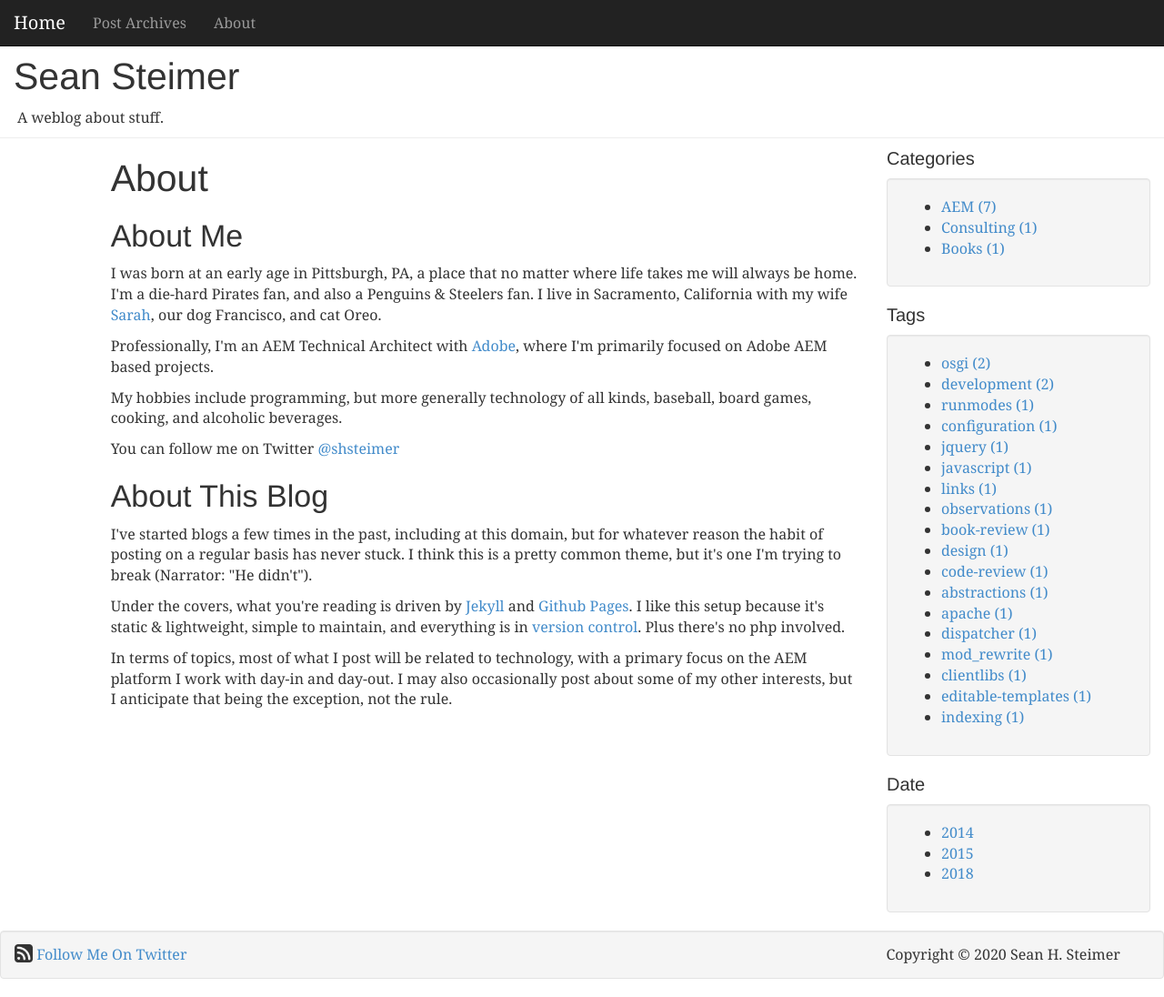
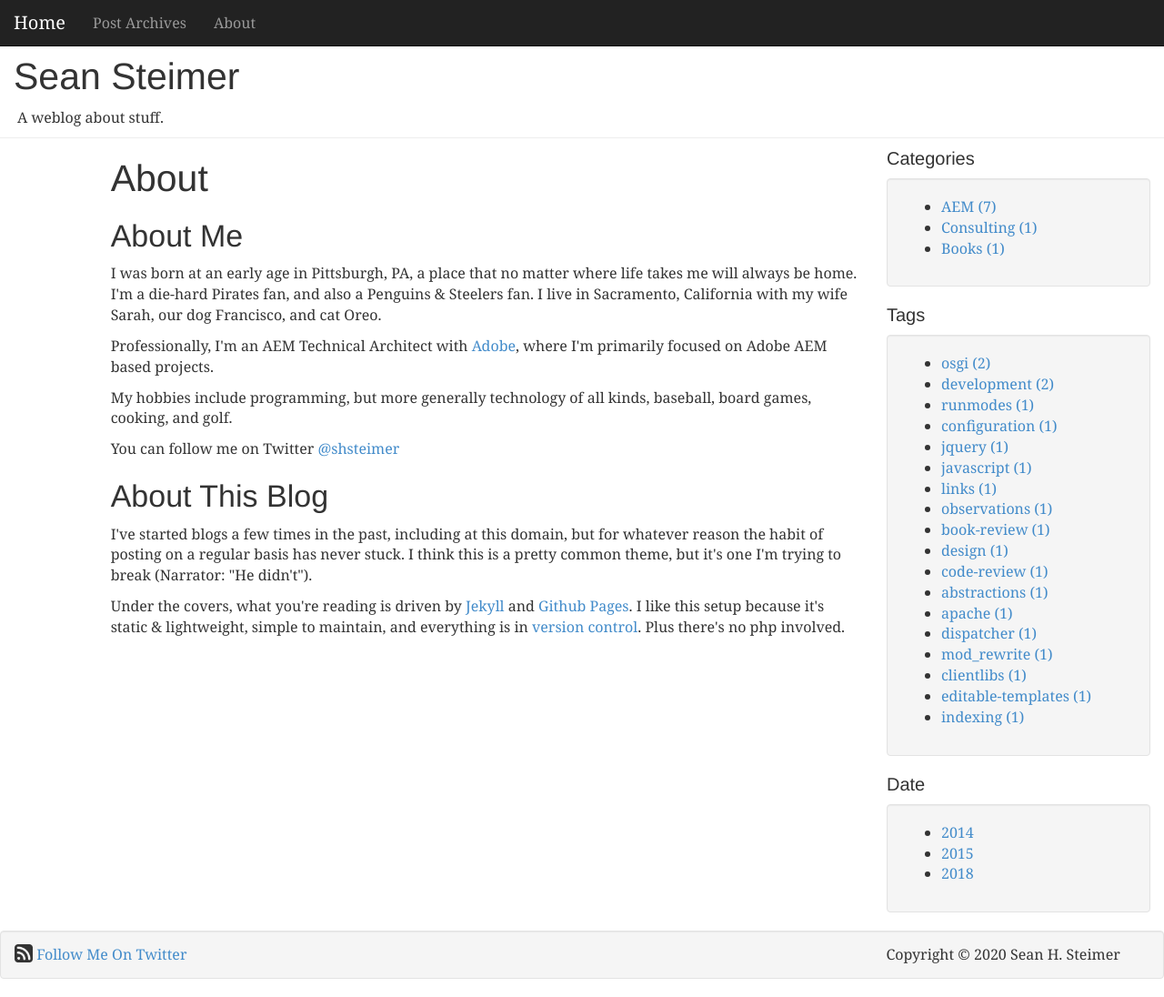
Before and after one commit to shsteimer/shsteimer.github.io, a Jekyll site: the page built from about/index.html, in a window 1280 px wide and 1096 px high. Shown: the whole window at 91% size. Built offline with Jekyll 4.4.1, drawn with Linux system fonts in a browser that asks for light colours; nearby versions of some CDN libraries; comment, search, counter and statistics services are not loaded.

Commit message:
cleaned and updated about me

```diff
--- a/about/index.html
+++ b/about/index.html
@@ -10,14 +10,12 @@ post-date: 2014-01-17 18:00:00
     <div class="post-body">
         <h2>About Me</h2>
         <p>I was born at an early age in Pittsburgh, PA, a place that no matter where life takes me will always be home. I'm a die-hard Pirates fan, and also a Penguins &amp;
-        Steelers fan. I live in Sacramento, California with my wife <a href="https://twitter.com/SarahAnnMedina">Sarah</a>, our dog
-        Francisco, and cat Oreo.</p>
+        Steelers fan. I live in Sacramento, California with my wife Sarah, our dog Francisco, and cat Oreo.</p>
         <p>Professionally, I'm an AEM Technical Architect with <a target="_blank" href="http://www.adobe.com/">Adobe</a>, where I'm primarily focused on Adobe AEM based projects.</p>
-        <p>My hobbies include programming, but more generally technology of all kinds, baseball, board games, cooking, and alcoholic beverages.</p>
+        <p>My hobbies include programming, but more generally technology of all kinds, baseball, board games, cooking, and golf.</p>
         <p>You can follow me on Twitter <a target="_blank" href="https://twitter.com/shsteimer">@shsteimer</a></p>
         <h2>About This Blog</h2>
         <p>I've started blogs a few times in the past, including at this domain, but for whatever reason the habit of posting on a regular basis has never stuck. I think this is a pretty common theme, but it's one I'm trying to break (Narrator: "He didn't").</p>
         <p>Under the covers, what you're reading is driven by <a target="_blank" href="http://jekyllrb.com/">Jekyll</a> and <a target="_blank" href="http://pages.github.com/">Github Pages</a>. I like this setup because it's static &amp; lightweight, simple to maintain, and everything is in <a target="_blank" href="https://github.com/shsteimer/shsteimer.github.io">version control</a>. Plus there's no php involved.<p>
-        <p>In terms of topics, most of what I post will be related to technology, with a primary focus on the AEM platform I work with day-in and day-out. I may also occasionally post about some of my other interests, but I anticipate that being the exception, not the rule.<p>
     </div>
 </article>
```
